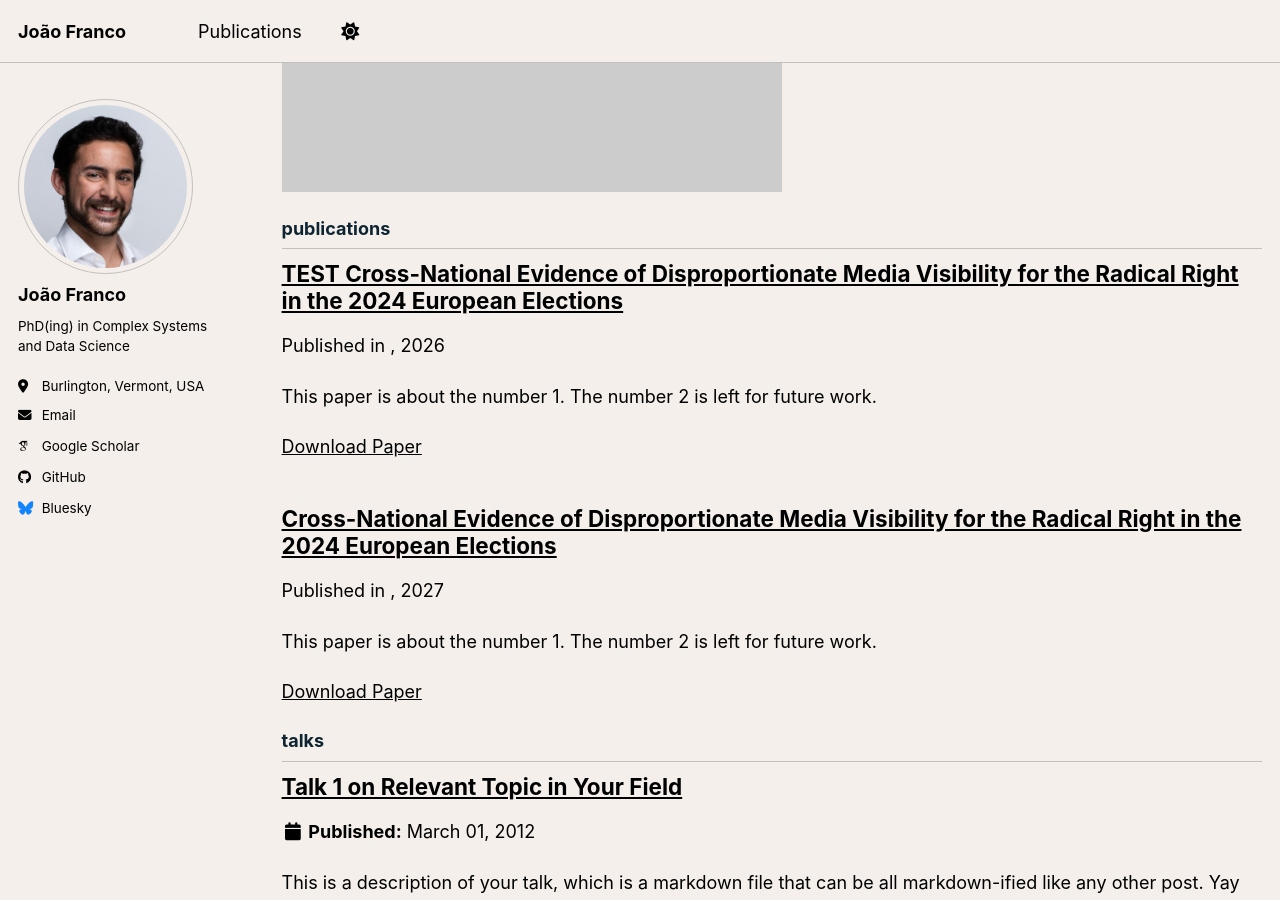
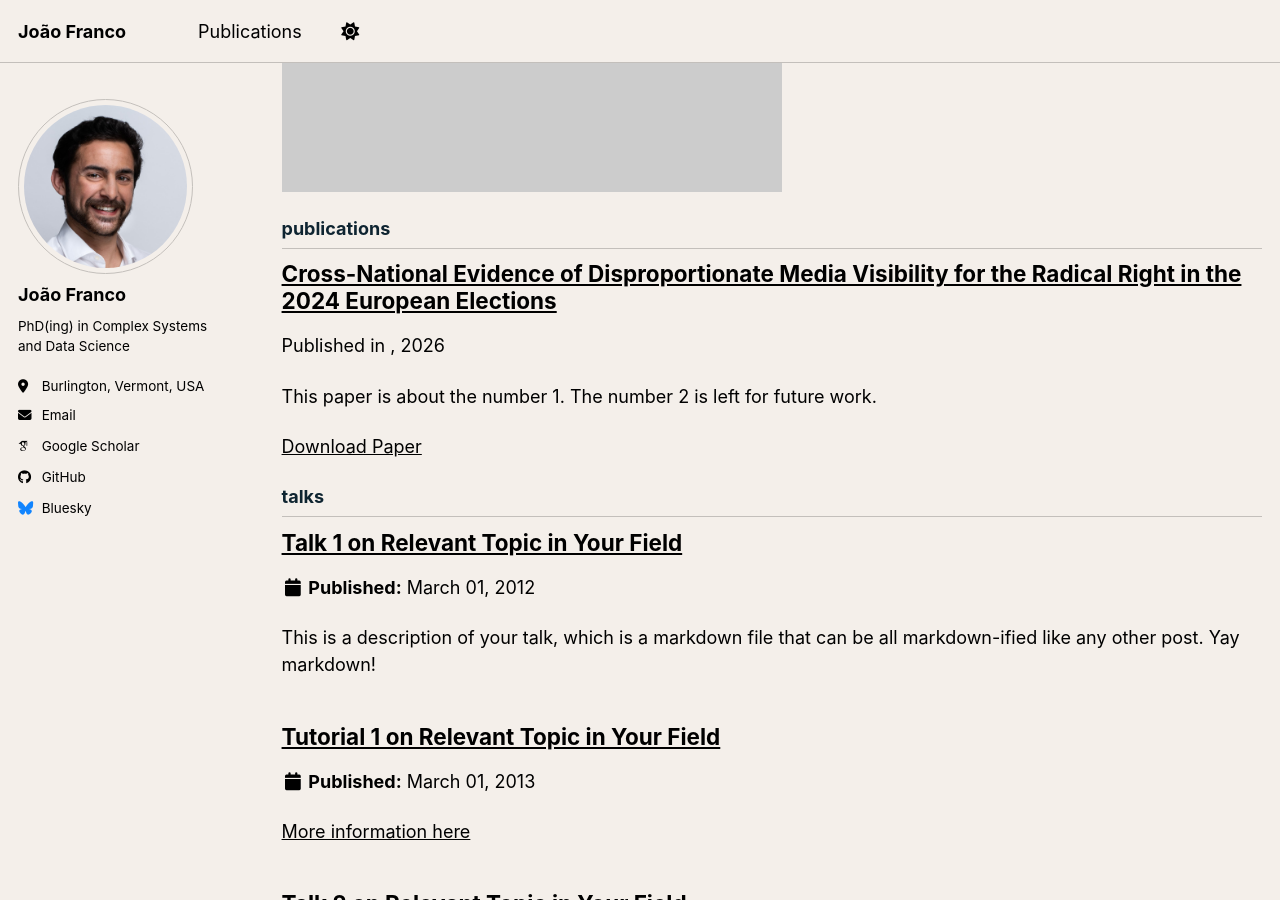
Before and after one commit to OkFranco/okfranco.github.io, a Jekyll site: the page built from _pages/collection-archive.html, in a window 1280 px wide and 900 px high, scrolled down 893 px. Built offline with Jekyll 4.4.1, drawn with Linux system fonts in a browser that asks for light colours; some web fonts are replaced; a script bundle is joined from its source files by our own code; library files that are not in the unit come from our copies.

Commit message:
final push!!

```diff
--- a/_publications/2026-01-13-cross-national.md
+++ b/_publications/2026-01-13-cross-national.md
@@ -4,7 +4,7 @@ collection: publications
 category: manuscripts
 -- permalink: /publication/2026
 excerpt: 'This paper is about the  number 1. The number 2 is left for future work.'
-date: 2027-01-09
+date: 2026-01-09
 paperurl: 'https://arxiv.org/abs/2601.05826'
 journal: <i>arXiv
 authors: <strong>J. Franco</strong><sup>†</sup>, I. Damião<sup>†</sup>, M. Silva, P. Almeida, P. Magalhães, J. Gonçalves-Sá (2026)
--- a/_publications/2026-02-13-cross-national copy.md
+++ /dev/null
@@ -1,11 +0,0 @@
----
-title: "TEST Cross-National Evidence of Disproportionate Media Visibility for the Radical Right in the 2024 European Elections"
-collection: publications
-category: manuscripts
--- permalink: /publication/2026
-excerpt: 'This paper is about the  number 1. The number 2 is left for future work.'
-date: 2026-02-09
-paperurl: 'https://arxiv.org/abs/2601.05826'
-journal: <i>arXiv
-authors: <strong>J. Franco</strong><sup>†</sup>, I. Damião<sup>†</sup>, M. Silva, P. Almeida, P. Magalhães, J. Gonçalves-Sá.
----
```
